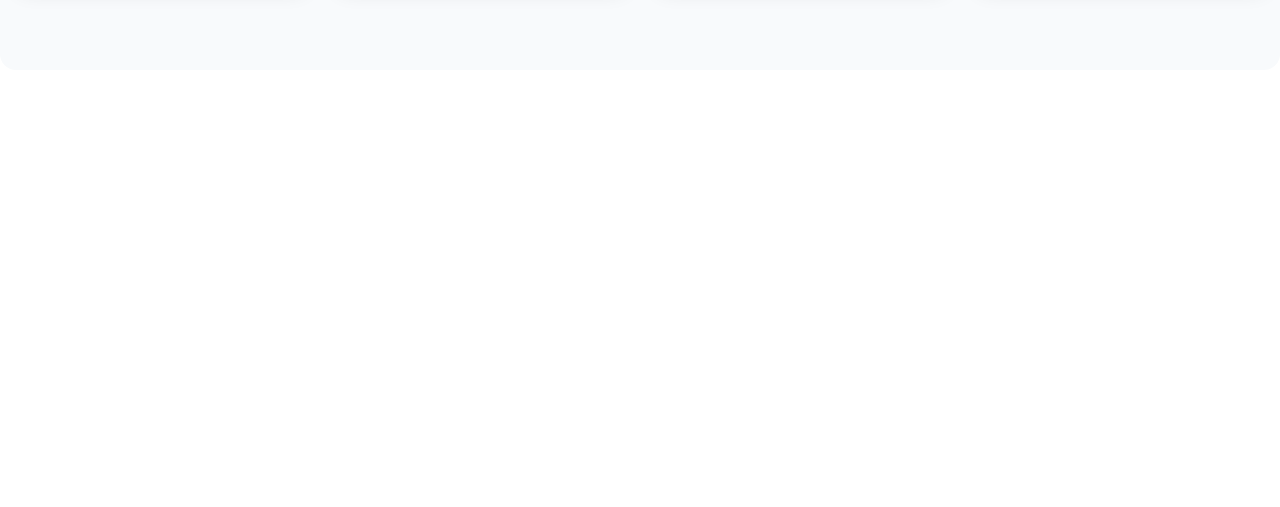
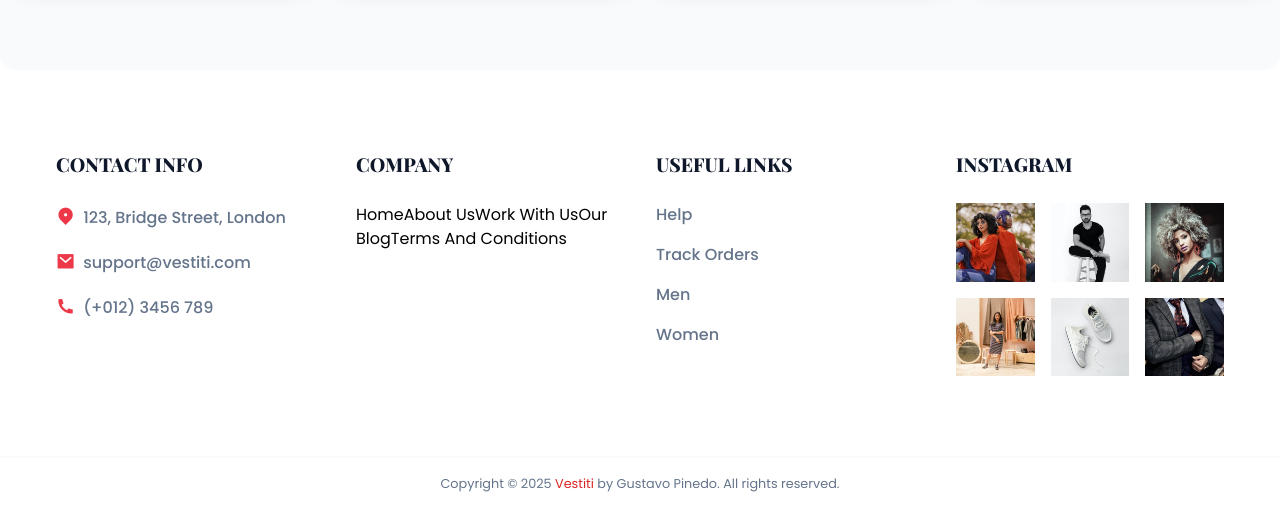
Before and after one commit to gus-pi/evestiti, a React (Vite) app in the folder frontend/: page / in a window 1280 px wide. Shown: the part 3909-4416 px from the top of the page. Before the commit the page ends 3979 px from the top, so only its background shows below. Built offline with nearby package versions, Linux system fonts and the light colour scheme.

Commit message:
add footer

```diff
--- a/frontend/src/App.tsx
+++ b/frontend/src/App.tsx
@@ -1,12 +1,14 @@
 import { Outlet } from 'react-router-dom';
 import './App.css';
 import Navbar from './component/Navbar';
+import Footer from './component/Footer';
 
 function App() {
   return (
     <>
       <Navbar />
       <Outlet />
+      <Footer />
     </>
   );
 }
--- /dev/null
+++ b/frontend/src/component/Footer.tsx
@@ -0,0 +1,73 @@
+import { Link } from 'react-router-dom';
+
+import instaImg1 from '../assets/instagram-1.jpg';
+import instaImg2 from '../assets/instagram-2.jpg';
+import instaImg3 from '../assets/instagram-3.jpg';
+import instaImg4 from '../assets/instagram-4.jpg';
+import instaImg5 from '../assets/instagram-5.jpg';
+import instaImg6 from '../assets/instagram-6.jpg';
+
+const Footer = () => {
+  return (
+    <>
+      <footer className="section__container footer__container">
+        <div className="footer__col">
+          <h4>CONTACT INFO</h4>
+          <p>
+            <span>
+              <i className="ri-map-pin-2-fill"></i>
+            </span>
+            123, Bridge Street, London
+          </p>
+          <p>
+            <span>
+              <i className="ri-mail-fill"></i>
+            </span>
+            support@vestiti.com
+          </p>
+          <p>
+            <span>
+              <i className="ri-phone-fill"></i>
+            </span>
+            (+012) 3456 789
+          </p>
+        </div>
+        <div className="footer_col">
+          <h4>COMPANY</h4>
+          <Link to="/">Home</Link>
+          <Link to="/about">About Us</Link>
+          <Link to="/work">Work With Us</Link>
+          <Link to="/blog">Our Blog</Link>
+          <Link to="/terms">Terms And Conditions</Link>
+        </div>
+
+        <div className="footer__col">
+          <h4>USEFUL LINKS</h4>
+          <Link to="/help">Help</Link>
+          <Link to="/track">Track Orders</Link>
+          <Link to="/men">Men</Link>
+          <Link to="/women">Women</Link>
+        </div>
+
+        <div className="footer__col">
+          <h4>INSTAGRAM</h4>
+          <div className="instagram__grid">
+            <img src={instaImg1} alt="instagram image" />
+            <img src={instaImg2} alt="instagram image" />
+            <img src={instaImg3} alt="instagram image" />
+            <img src={instaImg4} alt="instagram image" />
+            <img src={instaImg5} alt="instagram image" />
+            <img src={instaImg6} alt="instagram image" />
+          </div>
+        </div>
+      </footer>
+
+      <div className="footer__bar">
+        Copyright © 2025 <span className="text-red-600">Vestiti</span> by
+        Gustavo Pinedo. All rights reserved.
+      </div>
+    </>
+  );
+};
+
+export default Footer;
```
